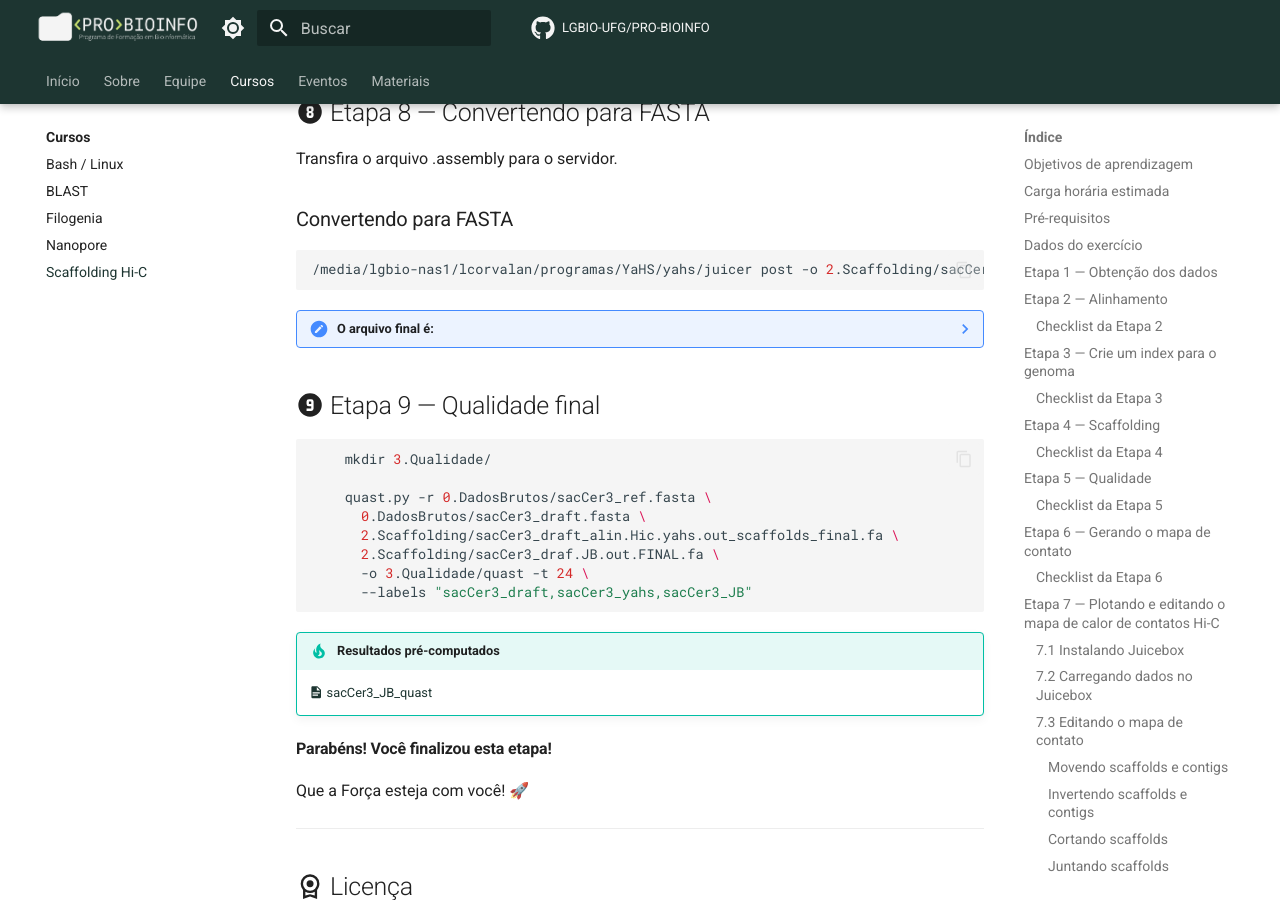
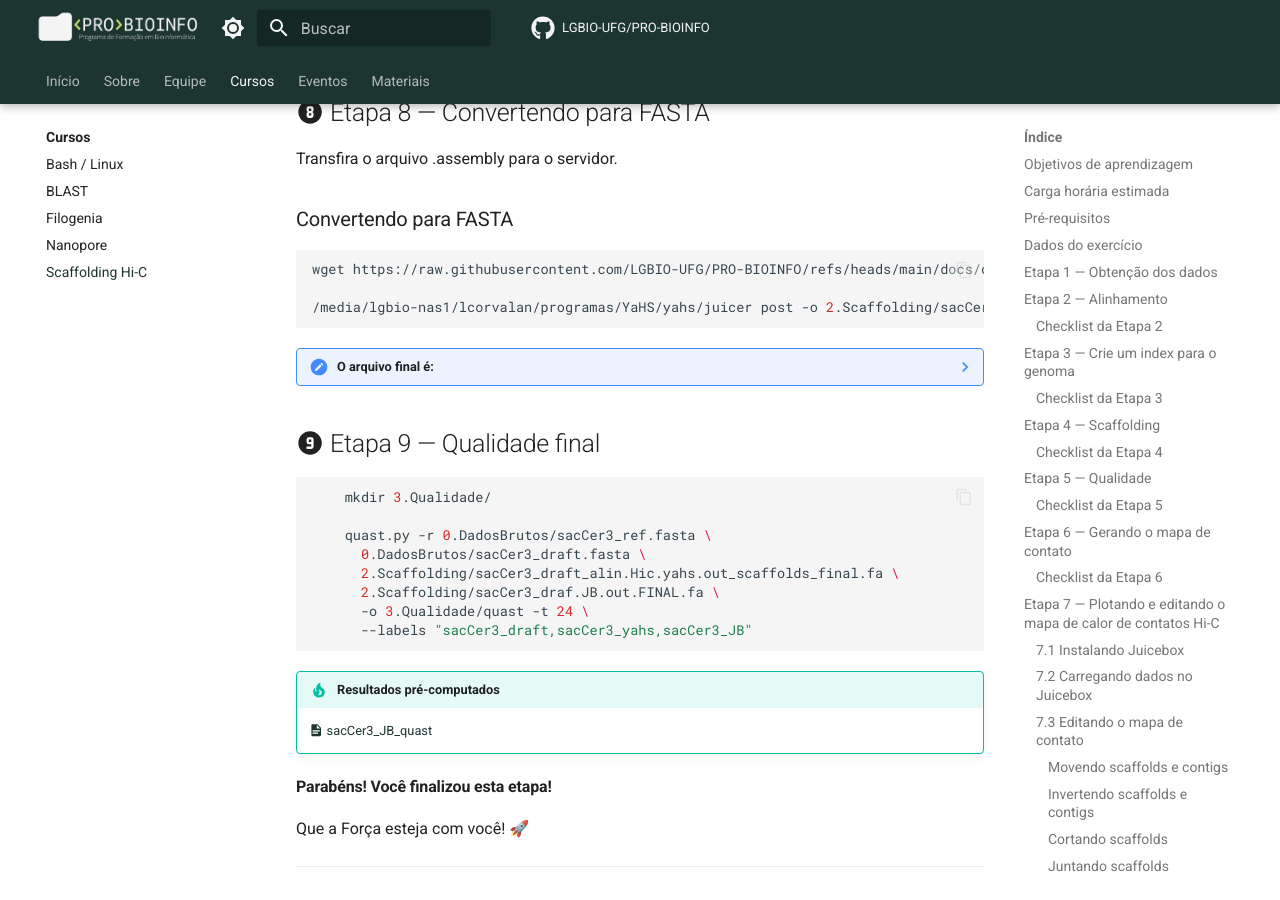
Before and after one commit to LGBIO-UFG/PRO-BIOINFO, an MkDocs documentation site: the page built from docs/cursos/hic_scaffolding/index.md, in a window 1280 px wide and 900 px high, scrolled down 6902 px. Built offline with MkDocs 1.6.1 and Material for MkDocs 9.7.7, drawn with Linux system fonts in a browser that asks for light colours; comment, search, counter and statistics services are not loaded.

Commit message:
Update index.md

````diff
--- a/docs/cursos/hic_scaffolding/index.md
+++ b/docs/cursos/hic_scaffolding/index.md
@@ -241,6 +241,8 @@ Transfira o arquivo .assembly para o servidor.
 
 ```bash
 
+wget https://raw.githubusercontent.com/LGBIO-UFG/PRO-BIOINFO/refs/heads/main/docs/cursos/hic_scaffolding/sacCer3_draf.JB.review.assembly
+
 /media/lgbio-nas1/lcorvalan/programas/YaHS/yahs/juicer post -o 2.Scaffolding/sacCer3_draf.JB.out 2.Scaffolding/sacCer3_draf.JB.review.assembly 2.Scaffolding/sacCer3_draf.JB.liftover.agp 0.DadosBrutos/sacCer3_draft.fasta
 
 ```
````
